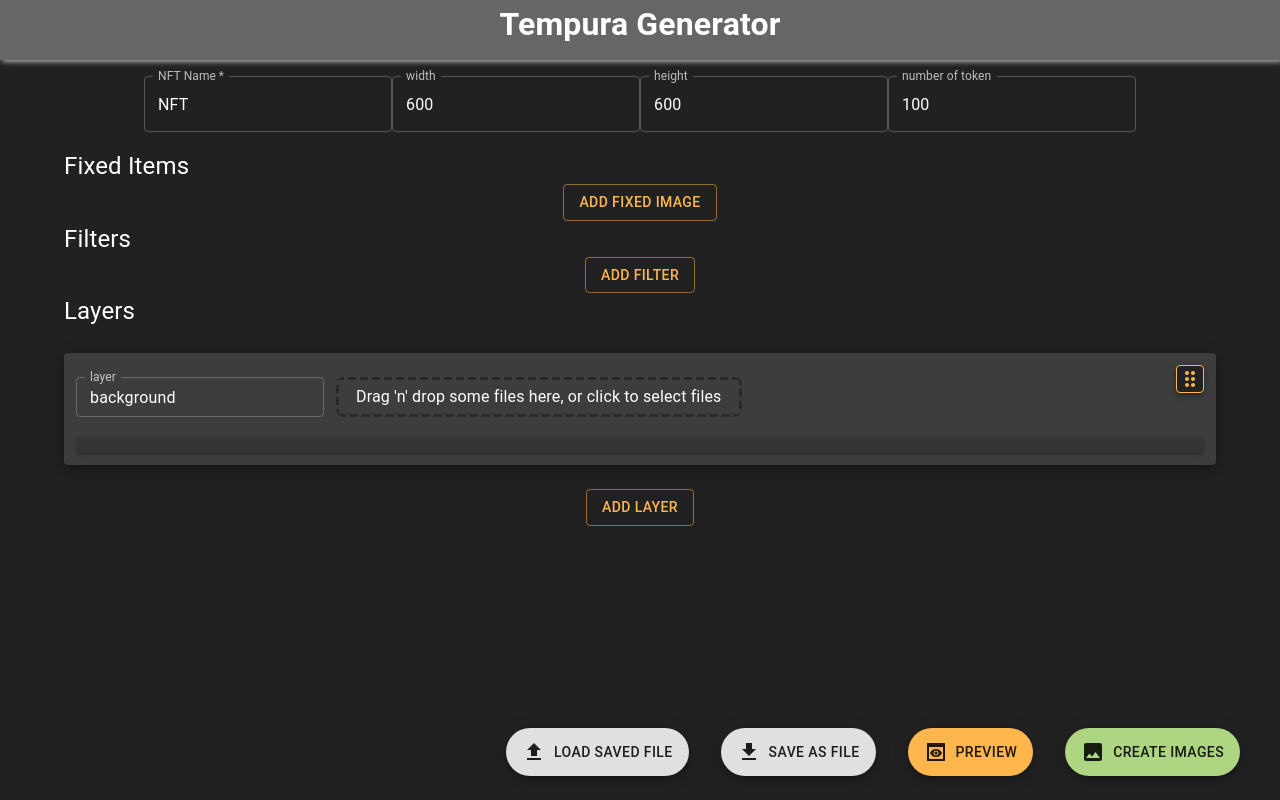
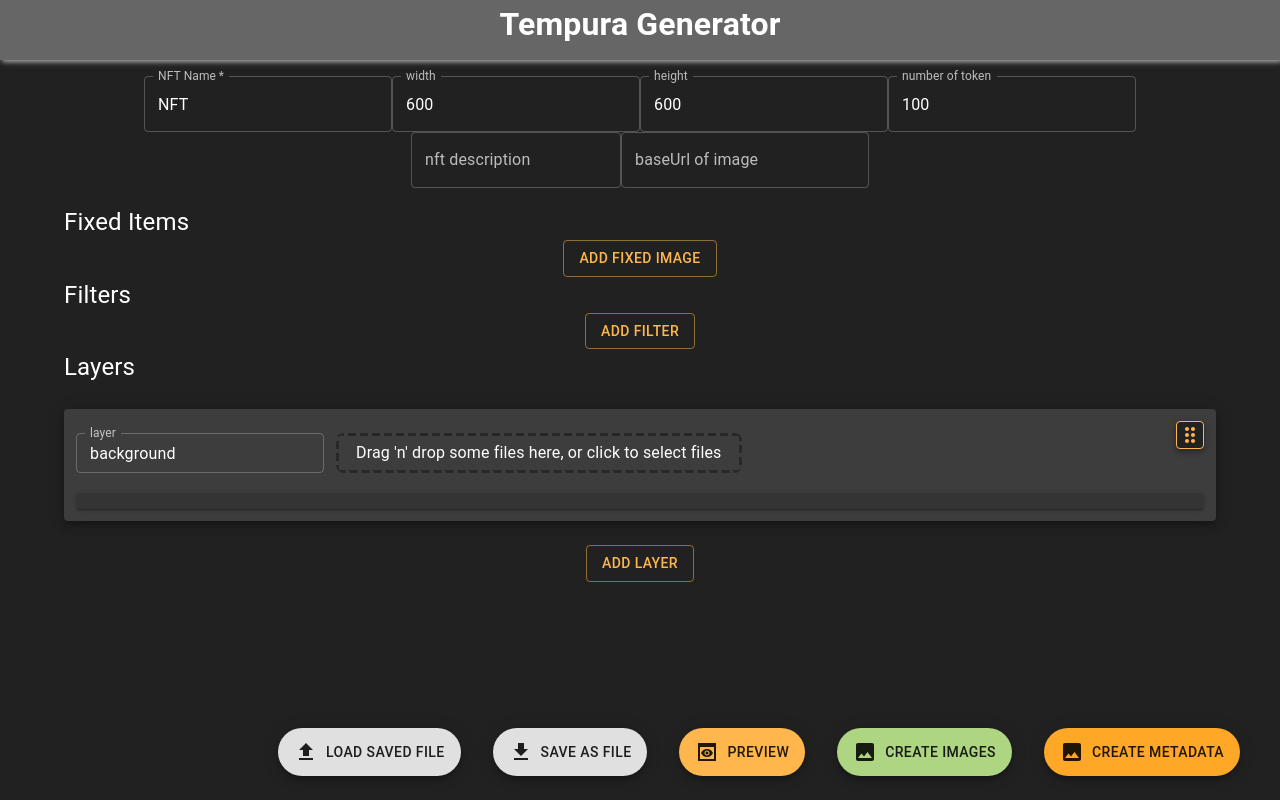
Before and after one commit to nin138/nft-gen, a React (Create React App) app: page / in a window 1280 px wide. Built offline with nearby package versions, Linux system fonts and the light colour scheme; the HTML template or start-up script is replaced by a standard one.

Commit message:
impl meta output

```diff
--- a/src/component/Layer/General.tsx
+++ b/src/component/Layer/General.tsx
@@ -1,18 +1,21 @@
 import React from "react";
 import {styled, TextField} from "@mui/material";
 import {Config} from "../../data/configStore";
+import {MetadataInfo} from "../../nft/metadataStore";
 
 type Props = {
   config: Config
   setConfig: (conf: Config) => void;
-  generatable: number;
+  info: MetadataInfo;
+  setInfo: (info: MetadataInfo) => void;
+
 }
 
 const Container = styled('section')({
   margin: 16,
 });
 
-export const GeneralEditor: React.FC<Props> = ({config, setConfig, generatable}) => {
+export const GeneralEditor: React.FC<Props> = ({config, setConfig, info, setInfo}) => {
   return (
     <Container>
       <TextField
@@ -24,6 +27,8 @@ export const GeneralEditor: React.FC<Props> = ({config, setConfig, generatable})
       <TextField type={'number'} label={'width'} value={config.size.w} onChange={e => setConfig({...config, size: { w: +e.target.value, h: config.size.h }})} />
       <TextField type={'number'} label={'height'} value={config.size.h} onChange={e => setConfig({...config, size: { w: config.size.w, h: +e.target.value }})} />
       <TextField type={'number'} label={'number of token'} value={config.numberOfToken} onChange={e => setConfig({...config, numberOfToken: +e.target.value})} />
+      <TextField type={'text'} label={'nft description'} value={info.description} onChange={e => setInfo({...info, description: e.target.value})} multiline />
+      <TextField type={'text'} label={'baseUrl of image'} value={info.imageBaseUrl} onChange={e => setInfo({...info, imageBaseUrl: e.target.value})} />
     </Container>
   );
 }
--- a/src/component/Main.tsx
+++ b/src/component/Main.tsx
@@ -12,7 +12,7 @@ import {useFilter} from "../data/filterStore";
 import {FixedImageList} from "./FixedItems/FixedImageList";
 import {FixedItemId, useFixedImage} from "../data/fixedItems";
 import {DragDropContext, DragDropContextProps} from "react-beautiful-dnd";
-import { LayerId, LayerItemId} from "../data/layer/layer";
+import {LayerId, LayerItemId} from "../data/layer/layer";
 import {DeleteDroppable} from "./Atoms/DeleteDroppable";
 import {writeLog} from "../logics/console";
 import {createImageData} from "../logics/createImages/createImageData";
@@ -21,6 +21,8 @@ import {indexToItem} from "../logics/createImages/getAllAndPick";
 import {exportPrj, importPrj} from "../logics/io/io";
 import {ImportPrjModal} from "./ImportPrjModal";
 import {ImageStorage} from "../logics/imageStorage";
+import {useMetaInfo} from "../nft/metadataStore";
+import {createMetadata} from "../nft/metadata";
 
 const Container = styled('div')({
   width: '90%',
@@ -60,6 +62,7 @@ export const Main: React.FC = () => {
 
   const [dragging, setDragging] = useState(false);
   const [openImportModal, setOpenImportModal] = useState(false);
+  const {info, setInfo} = useMetaInfo();
 
   const onBeforeDragStart: DragDropContextProps['onBeforeDragStart'] = useCallback(() => {
     setDragging(true);
@@ -110,15 +113,31 @@ export const Main: React.FC = () => {
         i++;
       }
       const data = await zip.create();
-      aEl.current!.href = window.URL.createObjectURL(data as any);
-      aEl.current!.download = `${config.name}-${date.toLocaleDateString()}-${i.toString().padStart(2, '0')}.zip`
+      aEl.current!.href = window.URL.createObjectURL(data);
+      aEl.current!.download = `${config.name}-${date.toLocaleDateString()}-${(i - 1000).toString().padStart(2, '0')}.zip`
       aEl.current!.click();
     }
     setCreating(false);
   }
 
+  const handleCreateMeta = async () => {
+    setCreating(true);
+    const indexes = createImageData(layers, config.numberOfToken, compiledFilters, fixedIndexes);
+
+    const zip = createZip();
+    indexes.forEach((items, i) => {
+      zip.addFile(`${i + 1}.json`, JSON.stringify(createMetadata(config.name, info, i, layers, items)))
+    });
+    const data = await zip.create();
+    const date = new Date();
+    aEl.current!.href = window.URL.createObjectURL(data);
+    aEl.current!.download = `${config.name}-${date.toLocaleDateString()}-metadata.zip`
+    aEl.current!.click();
+    setCreating(false);
+  }
+
   const handleExport = async () => {
-    const exp = await exportPrj(config, layers, f.filters, images);
+    const exp = await exportPrj(config, layers, f.filters, images, info);
     const date = new Date();
 
     aEl.current!.href = window.URL.createObjectURL(exp);
@@ -134,6 +153,7 @@ export const Main: React.FC = () => {
   const onImport = async (zip: File) => {
     const prj = await importPrj(zip);
     setConfig(prj.config);
+    setInfo(prj.meta);
     la.onRestore(await Promise.all(prj.layers.map(async it => ({...it, items: await Promise.all(it.items.map(async it => ({...it, image: await ImageStorage.restore(it.image.key)})))}))));
     actions.reinit(prj.fixed);
     f.reinitFilter(prj.filters);
@@ -142,7 +162,7 @@ export const Main: React.FC = () => {
   return (
     <DragDropContext onBeforeDragStart={onBeforeDragStart} onDragEnd={onDragEnd}>
       <Container>
-        <GeneralEditor config={config} setConfig={setConfig} generatable={0}/>
+        <GeneralEditor config={config} setConfig={setConfig} info={info} setInfo={setInfo} />
         <FixedImageList images={images} actions={actions} layers={layers} config={config}/>
         <Filters layers={layers} f={f}/>
         <Editor layers={layers} la={la} />
@@ -164,6 +184,11 @@ export const Main: React.FC = () => {
             <CreateImageIcon sx={{mr: 1}}/>
             Create Images
           </FloatingButton>
+          <FloatingButton disabled={creating} color={'warning'}
+                          variant="extended" onClick={handleCreateMeta}>
+            <CreateImageIcon sx={{mr: 1}}/>
+            Create Metadata
+          </FloatingButton>
         </FloatingButtonArea>
         {preview && <Preview open={preview} config={config} layers={layers} fixed={fixedIndexes} filters={compiledFilters} />}
         <canvas style={{display: "none"}} ref={canvasEl} width={config.size.w} height={config.size.h}/>
--- a/src/logics/images/toZip.ts
+++ b/src/logics/images/toZip.ts
@@ -5,7 +5,7 @@ import {LayerItem} from "../../data/layer/layer";
 export const createZip = () => {
   const zip = new Zip();
   return {
-    addFile: (fileName: string, file: Blob) => zip.file(fileName, file),
+    addFile: (fileName: string, file: Blob | string) => zip.file(fileName, file),
     create: () => zip.generateAsync({ type: 'blob', platform: 'DOS'}),
   };
 }
--- a/src/logics/io/io.ts
+++ b/src/logics/io/io.ts
@@ -5,6 +5,7 @@ import {FixedImage} from "../../data/fixedItems";
 import {ImageStorage} from "../imageStorage";
 import {createZip} from "../images/toZip";
 import Zip from 'jszip';
+import {MetadataInfo} from "../../nft/metadataStore";
 
 export type IOImageDATA = {
   key: string;
@@ -12,6 +13,7 @@ export type IOImageDATA = {
 }
 export type Project = {
   config: Config,
+  meta: MetadataInfo,
   layers: Layer[],
   filters: Filter[],
   fixed: FixedImage[],
@@ -21,9 +23,10 @@ const PRJ_FILENAME = '__PRJ.json';
 
 const getExt = (name: string) => name.split('.').pop();
 
-export const exportPrj = async (config: Config, layers: Layer[], filters: Filter[], fixed: FixedImage[]): Promise<Blob> => {
+export const exportPrj = async (config: Config, layers: Layer[], filters: Filter[], fixed: FixedImage[], meta: MetadataInfo): Promise<Blob> => {
   const prj: Project = {
     config,
+    meta,
     layers,
     filters,
     fixed,
--- a/src/nft/metadata.ts
+++ b/src/nft/metadata.ts
@@ -1,16 +1,34 @@
+import {MetadataInfo} from "./metadataStore";
+import {ItemIndexes} from "../logics/createImages/types";
+import {Layer} from "../data/layer/layer";
+
 export type NFTMetaData = {
   image: string; // url
   description: string; // md supported
   name: string;
-  attributes?: Attribute[];
+  attributes?: NFTAttribute[];
 }
 // While we advise against storing metadata on chain, if you decide that it's important for your use case, contact us at support@opensea.io and we'll get back to you with questions and next steps.
 
 
 type DisplayType = 'number' | 'date' | 'boost_number' | 'boost_percentage';
 
-type Attribute = {
+export type NFTAttribute = {
   display_type?: DisplayType;
   trait_type: string;
   value: string;
 }
+
+const createAttribute = (indexes: ItemIndexes, layers: Layer[]): NFTAttribute[] => {
+  return layers.map((it, i) => ({
+    trait_type: it.name,
+    value: it.items[i].name,
+  }));
+};
+
+export const createMetadata = (nftName: string, info: MetadataInfo, i: number, layers: Layer[], indexes: ItemIndexes): NFTMetaData => ({
+  image: `${info.imageBaseUrl}/${i + 1}.png`,
+  description: info.description,
+  name: `${nftName} #${i+1}`,
+  attributes: createAttribute(indexes, layers),
+});
--- /dev/null
+++ b/src/nft/metadataStore.ts
@@ -0,0 +1,37 @@
+import {useEffect, useState} from "react";
+
+export type MetadataInfo = {
+  description: string;
+  imageBaseUrl: string;
+}
+
+const KEY = 'METADATA_KEY';
+
+const MetaDataStorage = {
+  save: (info: MetadataInfo) => localStorage.setItem(KEY, JSON.stringify(info)),
+  restore: (): MetadataInfo | null => {
+    const data = localStorage.getItem(KEY)
+    if(!data) return null;
+    return JSON.parse(data);
+  }
+}
+
+export const useMetaInfo = () => {
+  const [info, setInfo] = useState<MetadataInfo>({description: '', imageBaseUrl: ''});
+  useEffect(() => {
+    const data = MetaDataStorage.restore();
+    if(data) setInfo(data);
+
+    const cb = () => setInfo(i => {
+      MetaDataStorage.save(i);
+      return i;
+    })
+    window.addEventListener("beforeunload", cb);
+    return () => window.removeEventListener("beforeunload", cb);
+  }, []);
+
+  return {
+    info,
+    setInfo,
+  }
+}
```
